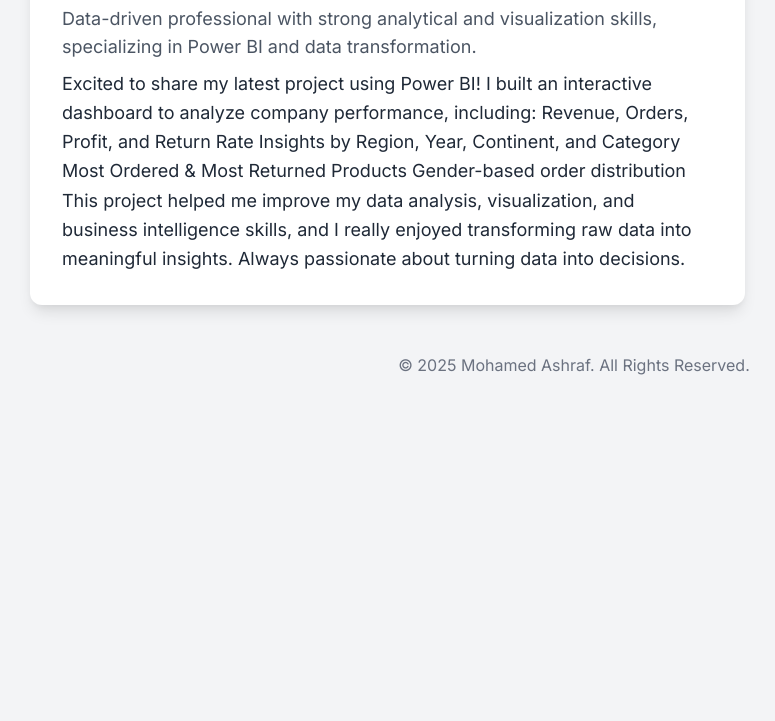
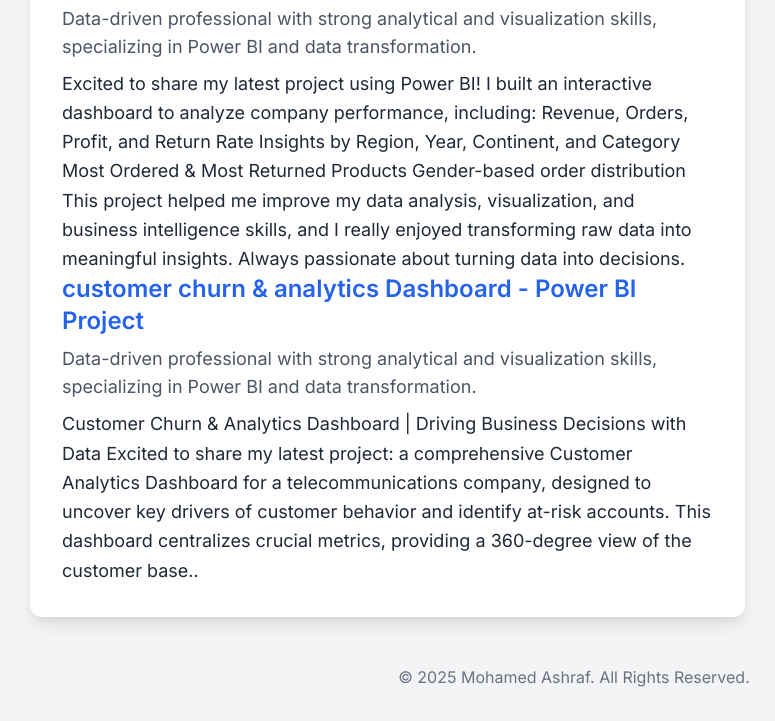
Before and after one commit to Mohamedmansy1/my_portfolio, a plain HTML site: page index.html in a window 1280 px wide. Shown: the part 1772-2493 px from the top of the page, without its empty margins (66-841 px from the left). Before the commit the page ends 2181 px from the top, so only its background shows below. Drawn offline with nearby package versions, Linux system fonts and the light colour scheme.

Commit message:
add four pr

```diff
--- a/index.html
+++ b/index.html
@@ -118,6 +118,20 @@
 
                             Always passionate about turning data into decisions.</p>
                     </div>
+                    <div>
+                        <h3 class="text-2xl font-semibold mb-2">
+                           <a href="https://www.linkedin.com/posts/mohammed-ashraf-504a98356_dataanalysis-businessintelligence-datavisualization-activity-7367554500905107458-_aTN?utm_medium=ios_app&rcm=ACoAAFjLKdQB6ckaaTw5Z_h0266jYpfSaq-eAmI&utm_source=social_share_send&utm_campaign=copy_link"
+                           target="_blank" class="text-blue-600 hover:underline">customer churn & analytics Dashboard - Power BI Project</a>
+                        </h3>
+                        <p class="text-lg text-gray-600 mb-2">Data-driven professional with strong analytical and visualization skills, specializing in Power BI and data transformation.</p>
+                        <p class="text-lg leading-relaxed">Customer Churn & Analytics Dashboard | Driving Business Decisions with Data
+
+                            Excited to share my latest project: a comprehensive Customer Analytics Dashboard for a telecommunications company, designed to uncover key drivers of customer behavior and identify at-risk accounts.
+
+                            This dashboard centralizes crucial metrics, providing a 360-degree view of the customer base..</p>
+                    </div>
+
+
 
                 </section>
             </div>
```
